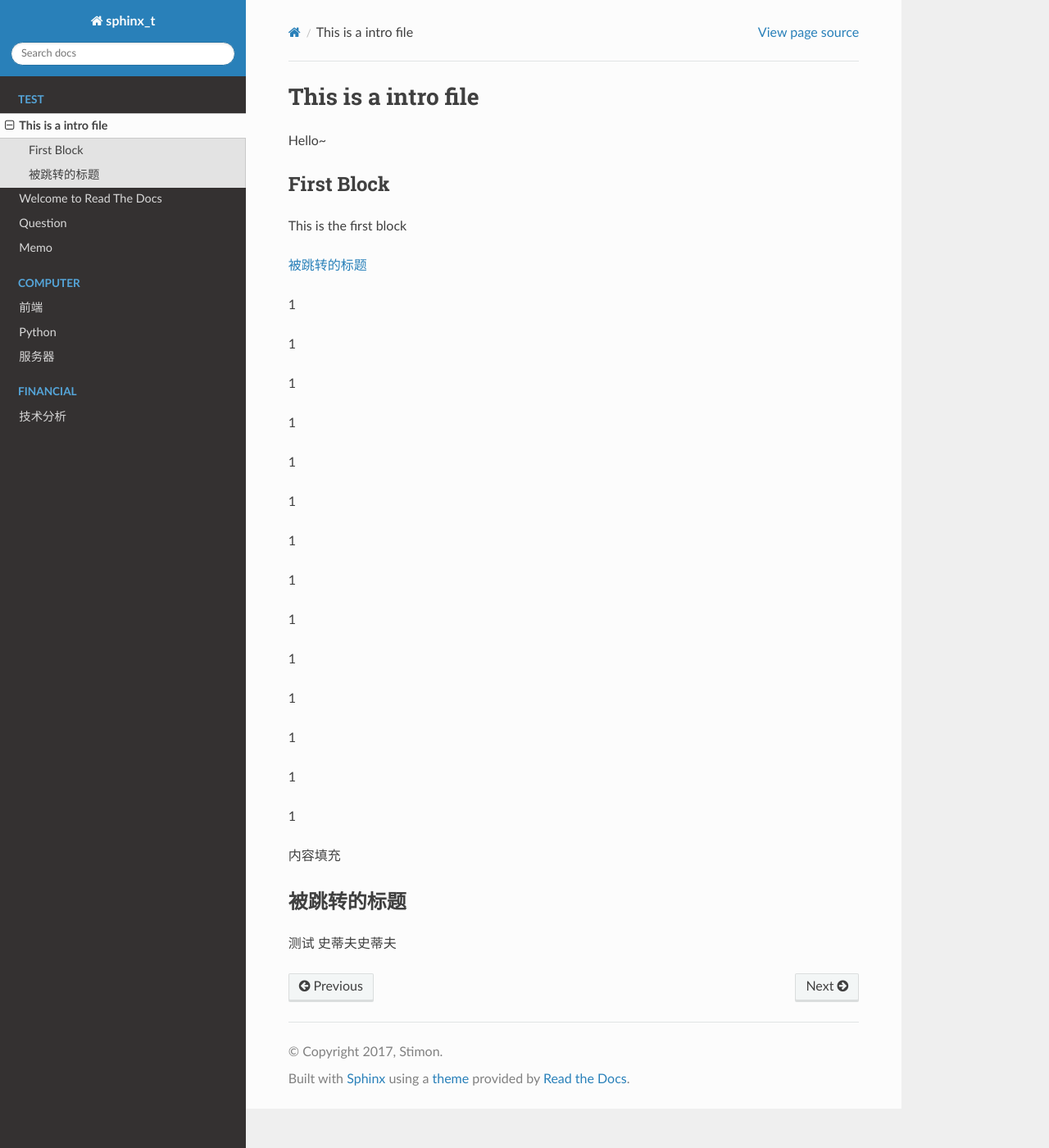
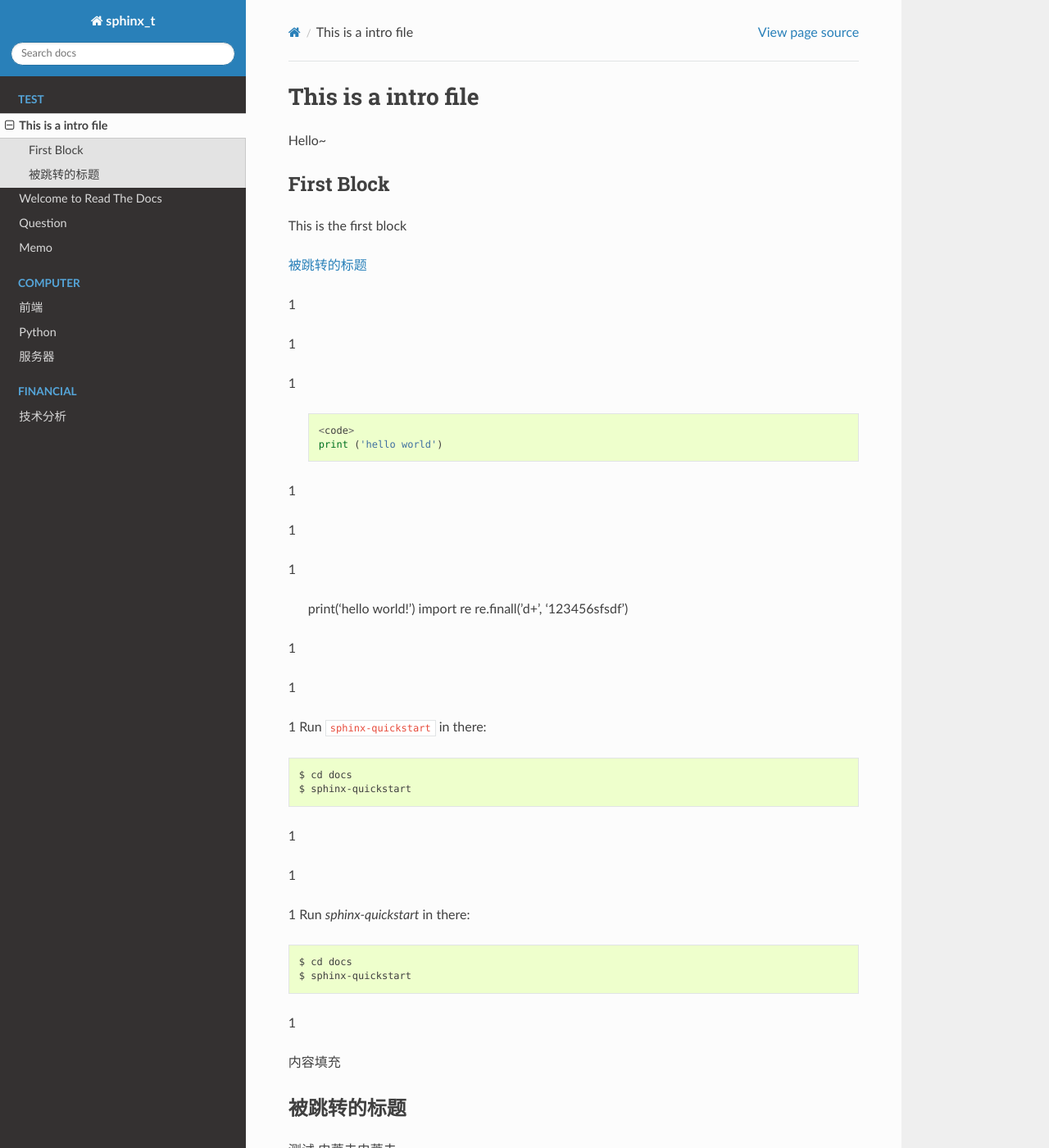
Before and after one commit to Commala/sphinx_test, a Sphinx documentation site: the page built from source/intro.rst, in a window 1280 px wide and 1400 px high. Shown: the whole window at 82% size. Built offline with Sphinx 7.4.7 and the Read the Docs theme 2.0.0, drawn with Linux system fonts in a browser that asks for light colours; formulas are drawn with MathJax 3; pages that are not in the unit, such as notebooks, are missing from menus.

Commit message:
code block test

```diff
--- a/source/intro.rst
+++ b/source/intro.rst
@@ -15,7 +15,11 @@ This is the first block
 
 1
 
-1
+    .. code-block:: Python
+
+      <code>
+      print ('hello world')
+
 
 1
 
@@ -23,17 +27,29 @@ This is the first block
 
 1
 
-1
+    print('hello world!')
+    import re
+    re.finall('\d+', '123456sfsdf')
 
 1
 
 1
 
 1
+Run ``sphinx-quickstart`` in there::
+
+    $ cd docs
+    $ sphinx-quickstart
 
 1
 
 1
+
+1
+Run `sphinx-quickstart` in there::
+
+    $ cd docs
+    $ sphinx-quickstart
 
 1
 
```
